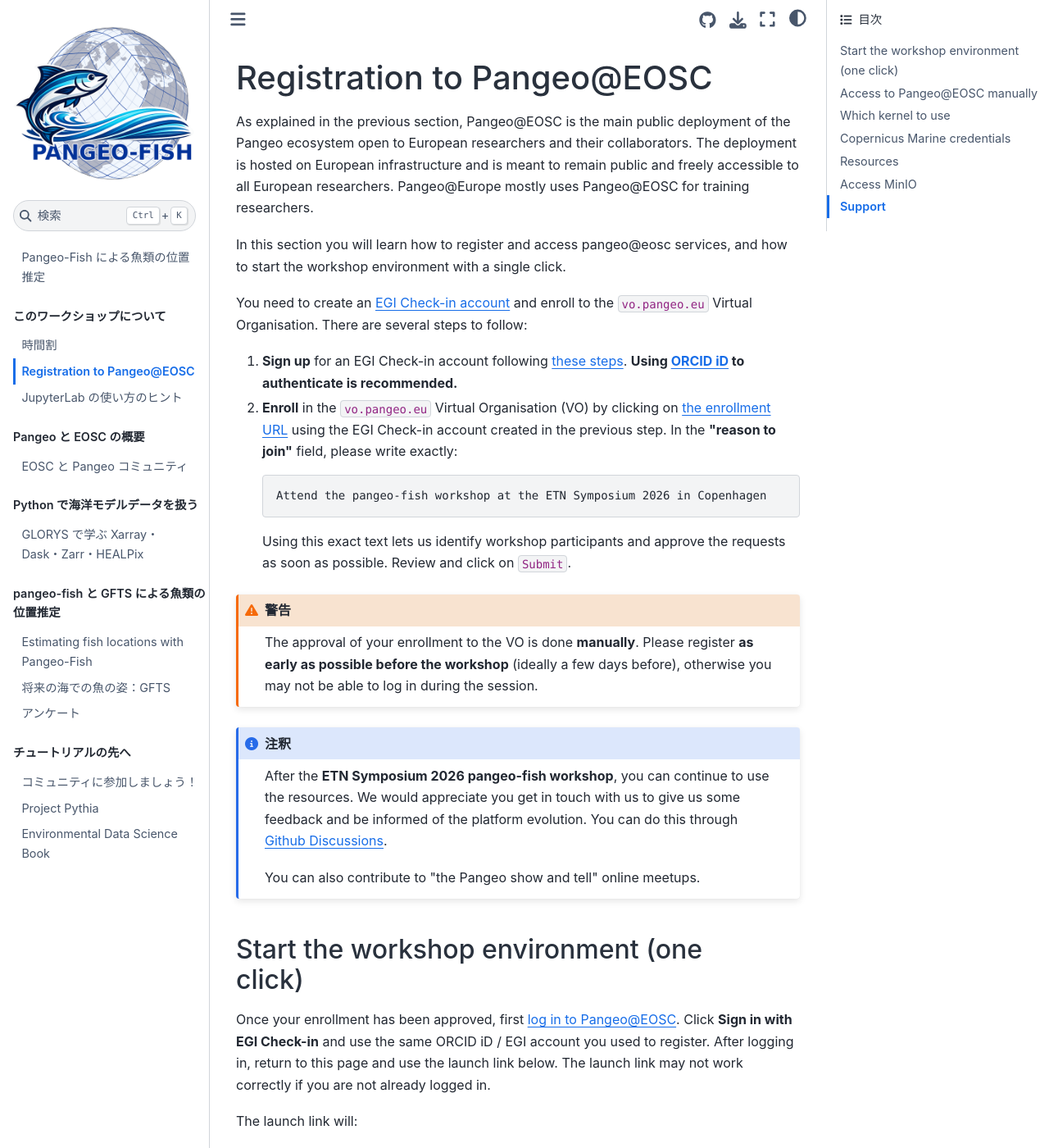
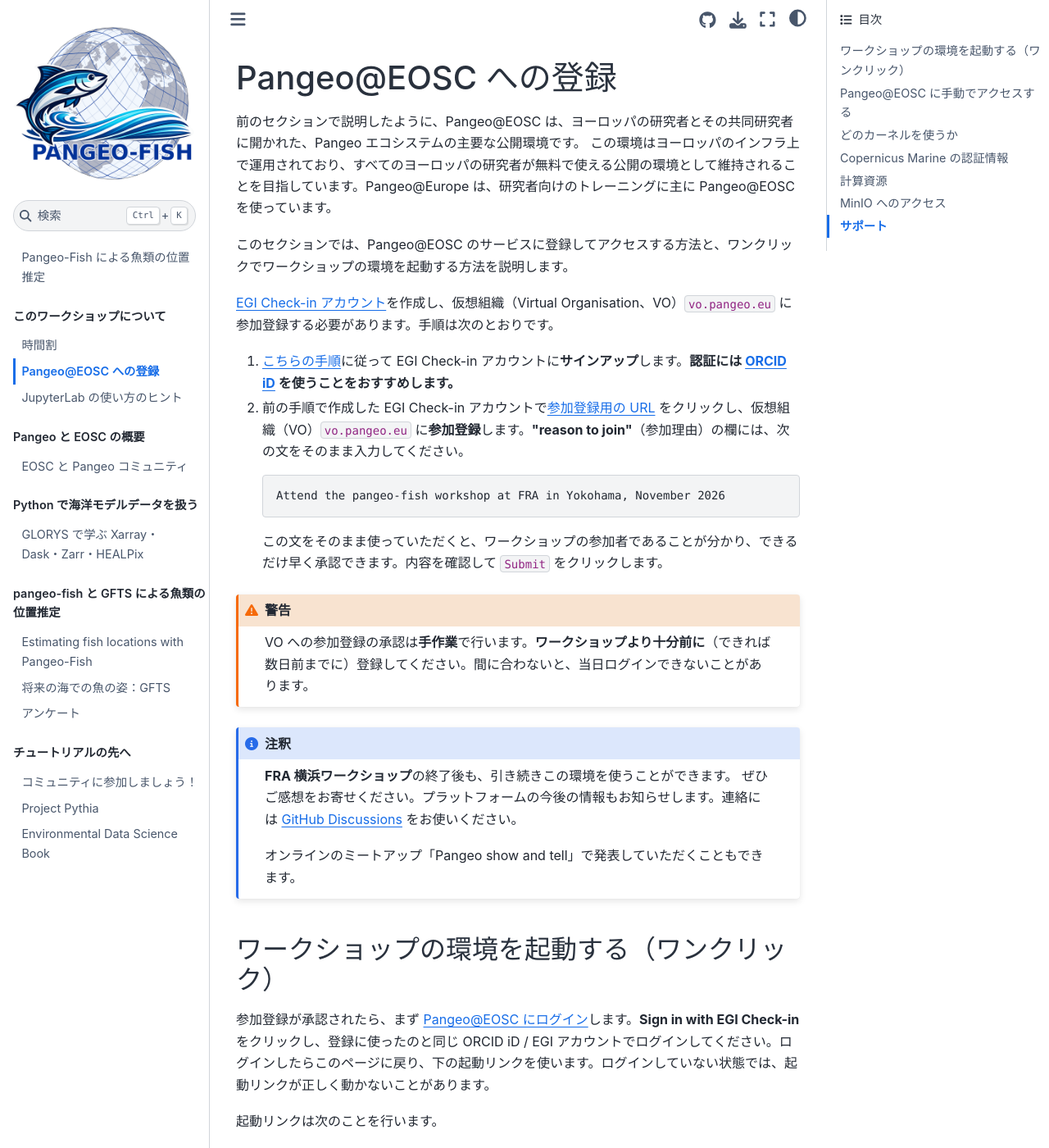
Before and after one commit to pangeo-fish/pangeo-fish-fra2026, a Jupyter Book: the page built from docs/users-getting-started.md, in a window 1280 px wide and 1400 px high. Shown: the whole window at 82% size. Built offline with Jupyter Book 1.0.4 settings and Sphinx 7.4.7 and the Sphinx Book theme 1.1.4, drawn with Linux system fonts in a browser that asks for light colours; comment, search, counter and statistics services are not loaded; some of the changed text lies outside the part shown.

Commit message:
users-getting-started を日本語に翻訳

````diff
--- a/docs/users-getting-started.md
+++ b/docs/users-getting-started.md
@@ -1,116 +1,116 @@
 
-# Registration to Pangeo@EOSC
+# Pangeo@EOSC への登録
 
-As explained in the previous section, Pangeo@EOSC is the main public deployment of the Pangeo ecosystem open to European researchers and their collaborators.
-The deployment is hosted on European infrastructure and is meant to remain public and freely accessible to all European researchers. Pangeo@Europe mostly uses Pangeo@EOSC for training researchers.
+前のセクションで説明したように、Pangeo@EOSC は、ヨーロッパの研究者とその共同研究者に開かれた、Pangeo エコシステムの主要な公開環境です。
+この環境はヨーロッパのインフラ上で運用されており、すべてのヨーロッパの研究者が無料で使える公開の環境として維持されることを目指しています。Pangeo@Europe は、研究者向けのトレーニングに主に Pangeo@EOSC を使っています。
 
-In this section you will learn how to register and access pangeo@eosc services, and how to start the workshop environment with a single click.
+このセクションでは、Pangeo@EOSC のサービスに登録してアクセスする方法と、ワンクリックでワークショップの環境を起動する方法を説明します。
 
-You need to create an [EGI Check-in account](https://www.egi.eu/service/check-in/) and enroll to the `vo.pangeo.eu` Virtual Organisation. There are several steps to follow:
+[EGI Check-in アカウント](https://www.egi.eu/service/check-in/)を作成し、仮想組織（Virtual Organisation、VO）`vo.pangeo.eu` に参加登録する必要があります。手順は次のとおりです。
 
-1. **Sign up** for an EGI Check-in account following [these steps](https://docs.egi.eu/users/aai/check-in/signup/). **Using [ORCID iD](https://orcid.org/) to authenticate is recommended.**
-2. **Enroll** in the `vo.pangeo.eu` Virtual Organisation (VO) by clicking on [the enrollment URL](https://aai.egi.eu/auth/realms/id/account/#/enroll?groupPath=/vo.pangeo.eu) using the EGI Check-in account created in the previous step. In the **"reason to join"** field, please write exactly:
+1. [こちらの手順](https://docs.egi.eu/users/aai/check-in/signup/)に従って EGI Check-in アカウントに**サインアップ**します。**認証には [ORCID iD](https://orcid.org/) を使うことをおすすめします。**
+2. 前の手順で作成した EGI Check-in アカウントで[参加登録用の URL](https://aai.egi.eu/auth/realms/id/account/#/enroll?groupPath=/vo.pangeo.eu) をクリックし、仮想組織（VO）`vo.pangeo.eu` に**参加登録**します。**"reason to join"**（参加理由）の欄には、次の文をそのまま入力してください。
 
    ```text
-   Attend the pangeo-fish workshop at the ETN Symposium 2026 in Copenhagen
+   Attend the pangeo-fish workshop at FRA in Yokohama, November 2026
    ```
 
-   Using this exact text lets us identify workshop participants and approve the requests as soon as possible. Review and click on `Submit`.
+   この文をそのまま使っていただくと、ワークショップの参加者であることが分かり、できるだけ早く承認できます。内容を確認して `Submit` をクリックします。
 
 :::{warning}
-The approval of your enrollment to the VO is done **manually**. Please register **as early as possible before the workshop** (ideally a few days before), otherwise you may not be able to log in during the session.
+VO への参加登録の承認は**手作業**で行います。**ワークショップより十分前に**（できれば数日前までに）登録してください。間に合わないと、当日ログインできないことがあります。
 :::
 
 :::{note}
-After the **ETN Symposium 2026 pangeo-fish workshop**, you can continue to use the resources.
-We would appreciate you get in touch with us to give us some feedback and be informed of the platform evolution. You can do this through [Github Discussions](https://github.com/pangeo-data/pangeo-eosc/discussions).
+**FRA 横浜ワークショップ**の終了後も、引き続きこの環境を使うことができます。
+ぜひご感想をお寄せください。プラットフォームの今後の情報もお知らせします。連絡には [GitHub Discussions](https://github.com/pangeo-data/pangeo-eosc/discussions) をお使いください。
 
-You can also contribute to "the Pangeo show and tell" online meetups.
+オンラインのミートアップ「Pangeo show and tell」で発表していただくこともできます。
 :::
 
-## Start the workshop environment (one click)
+## ワークショップの環境を起動する（ワンクリック）
 
-Once your enrollment has been approved, first [log in to Pangeo@EOSC](https://pangeo-eosc.vm.fedcloud.eu/hub/login). Click **Sign in with EGI Check-in** and use the same ORCID iD / EGI account you used to register. After logging in, return to this page and use the launch link below. The launch link may not work correctly if you are not already logged in.
+参加登録が承認されたら、まず [Pangeo@EOSC にログイン](https://pangeo-eosc.vm.fedcloud.eu/hub/login)します。**Sign in with EGI Check-in** をクリックし、登録に使ったのと同じ ORCID iD / EGI アカウントでログインしてください。ログインしたらこのページに戻り、下の起動リンクを使います。ログインしていない状態では、起動リンクが正しく動かないことがあります。
 
-The launch link will:
+起動リンクは次のことを行います。
 
-1. start a JupyterLab server with the **pangeo-fish Docker image** (`ghcr.io/tinaok/pangeo-fish-notebook:2026.06.04-10751a5`),
-2. **clone this repository** (`pangeo-fish-fra2026`) into your home directory (or update it if it is already there) and open the pangeo-fish notebook.
+1. **pangeo-fish の Docker イメージ**（`ghcr.io/tinaok/pangeo-fish-notebook:2026.06.04-10751a5`）で JupyterLab サーバーを起動します。
+2. **このリポジトリ**（`pangeo-fish-fra2026`）をホームディレクトリに**クローン**し（すでにある場合は更新し）、pangeo-fish のノートブックを開きます。
 
-👉 **<a href="https://pangeo-eosc.vm.fedcloud.eu/hub/spawn?profile=only-choice&amp;profile-option-only-choice--image--unlisted-choice=ghcr.io%2Ftinaok%2Fpangeo-fish-notebook%3A2026.06.04-10751a5&amp;next=%2Fhub%2Fuser-redirect%2Fgit-pull%3Frepo%3Dhttps%253A%252F%252Fgithub.com%252Fpangeo-fish%252Fpangeo-fish-fra2026%26urlpath%3Dlab%252Ftree%252Fpangeo-fish-fra2026%252Fdocs%252Fpangeo-fish.ipynb%26branch%3Dmain">Start the ETN 2026 pangeo-fish workshop environment</a>** 👈
+👉 **<a href="https://pangeo-eosc.vm.fedcloud.eu/hub/spawn?profile=only-choice&amp;profile-option-only-choice--image--unlisted-choice=ghcr.io%2Ftinaok%2Fpangeo-fish-notebook%3A2026.06.04-10751a5&amp;next=%2Fhub%2Fuser-redirect%2Fgit-pull%3Frepo%3Dhttps%253A%252F%252Fgithub.com%252Fpangeo-fish%252Fpangeo-fish-fra2026%26urlpath%3Dlab%252Ftree%252Fpangeo-fish-fra2026%252Fdocs%252Fpangeo-fish.ipynb%26branch%3Dmain">FRA 2026 pangeo-fish ワークショップの環境を起動する</a>** 👈
 
-Alternatively, after logging in, copy and paste this URL into your browser's address bar:
+または、ログインしたあとで、次の URL をブラウザのアドレスバーにコピー＆ペーストしてください。
 
 ```
 https://pangeo-eosc.vm.fedcloud.eu/hub/spawn?profile=only-choice&profile-option-only-choice--image--unlisted-choice=ghcr.io%2Ftinaok%2Fpangeo-fish-notebook%3A2026.06.04-10751a5&next=%2Fhub%2Fuser-redirect%2Fgit-pull%3Frepo%3Dhttps%253A%252F%252Fgithub.com%252Fpangeo-fish%252Fpangeo-fish-fra2026%26urlpath%3Dlab%252Ftree%252Fpangeo-fish-fra2026%252Fdocs%252Fpangeo-fish.ipynb%26branch%3Dmain
 ```
 
 :::{note}
-If a JupyterLab server is **already running** for you (for example with another image), the link above opens that server instead of starting a new one with the pangeo-fish image. In that case, stop it first: in JupyterLab, go to `File > Hub Control Panel`, click `Stop My Server`, then click the link again.
+JupyterLab サーバーが**すでに動いている**場合（たとえば別のイメージで起動している場合）、上のリンクは pangeo-fish のイメージで新しいサーバーを起動せず、動いているサーバーを開きます。その場合は、先にサーバーを停止してください。JupyterLab で `File > Hub Control Panel` を開き、`Stop My Server` をクリックしてから、もう一度リンクをクリックします。
 :::
 
-The 🚀 (rocket) button at the top of every notebook page of this book does the same thing (clone/update the repository and open that notebook) with the `JupyterHub` entry, but it does **not** select the Docker image for you.
+このブックの各ノートブックのページ上部にある 🚀（ロケット）ボタンの `JupyterHub` からも同じこと（リポジトリのクローン・更新と、そのノートブックを開くこと）ができます。ただし、Docker イメージは自動では選ばれ**ません**。
 
-## Access to Pangeo@EOSC manually
+## Pangeo@EOSC に手動でアクセスする
 
-You can also access Pangeo@EOSC via [https://pangeo-eosc.vm.fedcloud.eu/](https://pangeo-eosc.vm.fedcloud.eu/). Click on `Sign in with EGI Check-in` and then use your ORCID iD credentials.
+[https://pangeo-eosc.vm.fedcloud.eu/](https://pangeo-eosc.vm.fedcloud.eu/) から Pangeo@EOSC にアクセスすることもできます。`Sign in with EGI Check-in` をクリックし、ORCID iD でログインしてください。
 
-In the server options, under **Image**, choose **"Specify an existing docker image"** (custom image) and enter:
+サーバーのオプションの **Image** で **"Specify an existing docker image"**（カスタムイメージ）を選び、次を入力します。
 
 ```
 ghcr.io/tinaok/pangeo-fish-notebook:2026.06.04-10751a5
 ```
 
-The fixed tag `2026.06.04-10751a5` contains the Pangeo-Fish version prepared for this workshop. Use this fixed tag so that everybody runs the same environment. The image is built and tested by [tinaok/pangeo-fish-docker](https://github.com/tinaok/pangeo-fish-docker).
+固定タグ `2026.06.04-10751a5` には、このワークショップ用に準備した Pangeo-Fish のバージョンが入っています。全員が同じ環境で作業できるよう、この固定タグを使ってください。イメージは [tinaok/pangeo-fish-docker](https://github.com/tinaok/pangeo-fish-docker) でビルド・テストされています。
 
-Once JupyterLab is started, open a terminal and clone this repository:
+JupyterLab が起動したら、ターミナルを開いてこのリポジトリをクローンします。
 
 ```
 git clone https://github.com/pangeo-fish/pangeo-fish-fra2026.git
 ```
 
-or use the one-click link of the previous section.
+または、前のセクションのワンクリック起動リンクを使ってください。
 
-## Which kernel to use
+## どのカーネルを使うか
 
-The Docker image provides two Python kernels. **Use "Python (pangeo-fish)" for all the notebooks of this workshop** (it is selected automatically when you open them from this repository). The other kernel, "Python 3 (ipykernel)", is the standard Pangeo notebook environment without pangeo-fish.
+Docker イメージには 2 つの Python カーネルがあります。**このワークショップのノートブックでは、すべて「Python (pangeo-fish)」を使ってください**（このリポジトリからノートブックを開くと自動で選ばれます）。もう一方の「Python 3 (ipykernel)」は、pangeo-fish を含まない標準の Pangeo ノートブック環境です。
 
-In a terminal, the pangeo-fish environment is activated with `conda activate pangeo-fish`.
+ターミナルでは、`conda activate pangeo-fish` で pangeo-fish の環境を有効にできます。
 
-A few practical JupyterLab tips (running all cells, shutting down kernels, stopping your server, deleting folders) are gathered in {doc}`jupyterlab-basics`.
+JupyterLab の実用的なヒント（すべてのセルの実行、カーネルの終了、サーバーの停止、フォルダの削除など）は {doc}`jupyterlab-basics` にまとめています。
 
-## Copernicus Marine credentials
+## Copernicus Marine の認証情報
 
-Both notebooks download ocean model data (GLORYS, Global Ocean Physics Reanalysis) from the [Copernicus Marine Service](https://data.marine.copernicus.eu/). You need a (free) Copernicus Marine account:
+どちらのノートブックも、[Copernicus Marine Service](https://data.marine.copernicus.eu/) から海洋モデルのデータ（GLORYS、全球海洋物理再解析）をダウンロードします。そのため、Copernicus Marine の（無料の）アカウントが必要です。
 
-1. Go to [https://data.marine.copernicus.eu/register](https://data.marine.copernicus.eu/register) and create an account (an email address is enough; confirm it by clicking on the link you receive).
-2. Remember your **username** (often your email address) and **password**.
-3. The first notebook asks for them once (`copernicusmarine.login()`) and stores them in `~/.copernicusmarine/.copernicusmarine-credentials` in your home directory on Pangeo@EOSC, which is persistent. You will not be asked again.
+1. [https://data.marine.copernicus.eu/register](https://data.marine.copernicus.eu/register) でアカウントを作成します（メールアドレスがあれば作れます。届いたメールのリンクをクリックして確認してください）。
+2. **ユーザー名**（多くの場合メールアドレス）と**パスワード**を控えておきます。
+3. 最初のノートブックで一度だけ入力を求められます（`copernicusmarine.login()`）。入力した情報は Pangeo@EOSC のホームディレクトリの `~/.copernicusmarine/.copernicusmarine-credentials` に保存されます。ホームディレクトリは永続的なので、再び入力を求められることはありません。
 
-Please create the account **before the workshop**: the confirmation email can take a few minutes to arrive.
+確認メールが届くまで数分かかることがあるので、アカウントは**ワークショップの前に**作成しておいてください。
 
-## Resources
+## 計算資源
 
-Currently (September 2023) Pangeo@EOSC is configured to host 20 simultaneous users with Jupyter (8 CPUs, 32GB RAM) and a Dask cluster (max: 4 workers, each worker with 8 CPUs and 32 GB RAM). This is subject to change depending on usage and resource availability at CESNET.
+現在（2023 年 9 月時点）、Pangeo@EOSC は、Jupyter（8 CPU、32 GB RAM）と Dask クラスター（最大 4 ワーカー、各ワーカー 8 CPU・32 GB RAM）を 20 人が同時に使える構成になっています。この構成は、利用状況や CESNET の資源の空き状況によって変わることがあります。
 
-A [Dask Gateway](https://gateway.dask.org/) is available for scaling your computation. For more details on this deployment, you may want to take a look at [Daskhub helm chart](https://github.com/dask/helm-chart/tree/main/daskhub).
+計算をスケールさせるために [Dask Gateway](https://gateway.dask.org/) が使えます。この環境の詳細は [Daskhub の Helm チャート](https://github.com/dask/helm-chart/tree/main/daskhub)を参照してください。
 
-## Access MinIO
+## MinIO へのアクセス
 
-Each user has a very small amount of local storage when using the DaskHub as it is not meant to be used for storing large data.  Instead a dedicated [MinIO Object storage](https://min.io) has been setup.
+DaskHub は大きなデータを保存するためのものではないので、各ユーザーのローカルストレージはごくわずかです。その代わりに、専用の [MinIO オブジェクトストレージ](https://min.io)が用意されています。
 
-The MinIO console endpoint is: [https://pangeo-eosc-minio.vm.fedcloud.eu/](https://pangeo-eosc-minio.vm.fedcloud.eu/). You can authenticate to the MinIO Object Storage in the same way you login to DaskHub. As shown on the Figure below, make sure you "Select Other Authentication Method" and "Login with SSO (checkin)" to access the MinIO console. Then use your ORCID iD to login.
+MinIO コンソールのエンドポイントは [https://pangeo-eosc-minio.vm.fedcloud.eu/](https://pangeo-eosc-minio.vm.fedcloud.eu/) です。MinIO オブジェクトストレージには、DaskHub と同じ方法でログインできます。下の図のように、"Select Other Authentication Method" を選び、"Login with SSO (checkin)" から MinIO コンソールに入ってください。そのあと ORCID iD でログインします。
 
-![minIO Login](images/minIO_login.png)
+![MinIO のログイン画面](images/minIO_login.png)
 
-You can create, access and manage your buckets from the minIO console (or use [minIO Python package](https://min.io/docs/minio/linux/developers/python/minio-py.html)). The figure below shows the GUI (with several tabs on the left; the bucket tab is selected on the figure): initially, you won't have any buckets so please feel free to create public/privates buckets.
+MinIO コンソールでは、バケットの作成・アクセス・管理ができます（[MinIO の Python パッケージ](https://min.io/docs/minio/linux/developers/python/minio-py.html)を使うこともできます）。下の図はその画面です（左側にいくつかのタブがあり、図ではバケットのタブが選ばれています）。最初はバケットが 1 つもないので、公開・非公開のバケットを自由に作成してください。
 
-![minIO buckets](images/minIO_buckets.png)
+![MinIO のバケット](images/minIO_buckets.png)
 
-In addition to the MinIO console, the API end point is `https://pangeo-eosc-minioapi.vm.fedcloud.eu/` for those who prefer to interact with MinIO via the API.
+API で MinIO を操作したい場合は、MinIO コンソールのほかに API エンドポイント `https://pangeo-eosc-minioapi.vm.fedcloud.eu/` が使えます。
 
-## Support
+## サポート
 
-If you need support, please open an [issue](https://github.com/pangeo-fish/pangeo-fish-fra2026/issues).
+サポートが必要な場合は、[issue](https://github.com/pangeo-fish/pangeo-fish-fra2026/issues) を作成してください。
 
-Please include the output of the last cell of the Pangeo-Fish notebook (appendix **Information for bug reports**): it shows which Docker image, Pangeo-Fish commit and notebook version you used.
+その際、Pangeo-Fish ノートブックの最後のセル（付録 **Information for bug reports**）の出力を添えてください。どの Docker イメージ、Pangeo-Fish のコミット、ノートブックのバージョンを使ったかが分かります。
````
